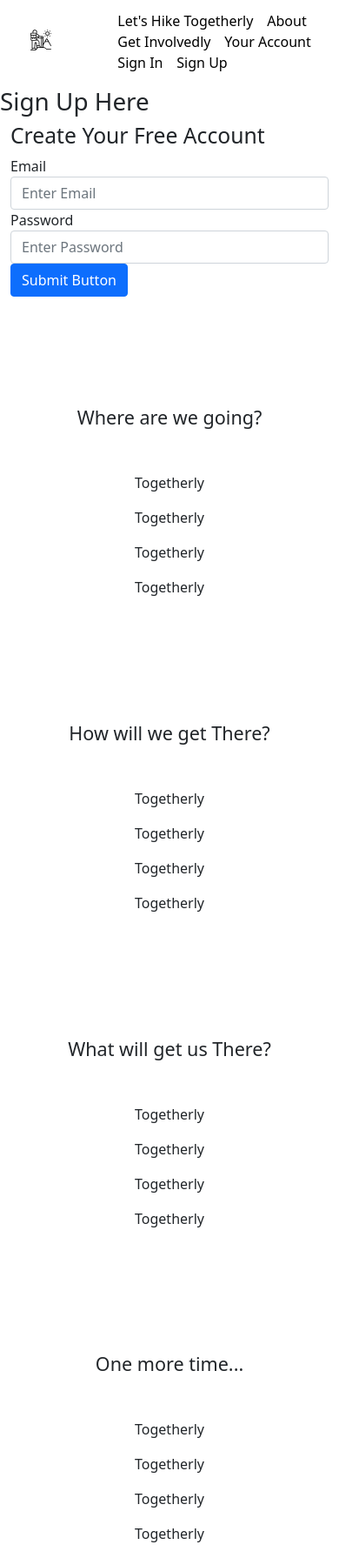
After one commit to backfromsolaris/CT_homework_week_5, a Flask app: page /signup in a window 390 px wide. The commit adds this page. Shown: the whole page at 87% size. Run offline with Flask 2, Linux system fonts and the light colour scheme; some libraries are stand-ins or nearby versions.

Commit message:
added auth blueprint, routed templates, extended into html, registered auth blueprint across app. created signup form, routed, GET method solidified.  Tues hw ready to submit.

```diff
--- a/hikes_inventory/__init__.py
+++ b/hikes_inventory/__init__.py
@@ -5,7 +5,8 @@
 # instantiate this as my entire application
 
 from flask import Flask
-# from config import Config
+from config import Config
+from .authentication.routes import auth
 
 # importing blueprint as var site, register blueprint below
 # whenever grabbing anything from entire flask inv specifically blueprints,
@@ -18,7 +19,9 @@ from .site.routes import site
 # __name__ takes on the directory it is inside of
 
 app = Flask(__name__)
+app.config.from_object(Config)
 
 
 # registering blueprint as denoted above
 app.register_blueprint(site)
+app.register_blueprint(auth)
--- /dev/null
+++ b/hikes_inventory/authentication/auth_templates/signup.html
@@ -0,0 +1,30 @@
+{% extends 'base.html' %}
+
+{% block content %}
+
+<h1>Sign Up Here</h1>
+<main class="container">
+    <div class="row">
+        <aside class="col-12 col-md-6">
+            <h2>Create Your Free Account</h2>
+            <!-- Most HTML produced by Flask Form Object -->
+            <form method="POST">
+                {{ form.hidden_tag() }}
+                <div class="form-group">
+                    <fieldset id="email-field">
+                        {{ form.email.label }}
+                        {{ form.email(class = "form-control", placeholder = "Enter Email") }}
+                    </fieldset>
+                    <fieldset id="password-field">
+                        {{ form.password.label }}
+                        {{ form.password(class = "form-control", placeholder = "Enter Password") }}
+                    </fieldset>
+
+                    <!-- Submit Field (button) here -->
+                    {{ form.submit_button(class = "btn btn-primary btn-block") }}
+                </div>
+            </form>
+        </aside>
+    </div>
+</main>
+{% endblock content %}
--- /dev/null
+++ b/hikes_inventory/authentication/routes.py
@@ -0,0 +1,21 @@
+from flask import Blueprint, render_template, request
+from hikes_inventory.forms import UserForm
+
+
+auth = Blueprint('auth', __name__, template_folder='auth_templates')
+
+
+
+@auth.route('/signup', methods = ['GET', 'POST'])
+def signup():
+    # instantiation of class created in forms.py, to be referenced in html as 'form'
+    form = UserForm()
+    if request.method == 'POST':
+        email = form.email.data
+        password = form.password.data
+        print([email, password])
+    return render_template('signup.html', form=form)
+
+@auth.route('/signin')
+def signin():
+    return render_template('signin.html')
--- /dev/null
+++ b/hikes_inventory/forms.py
@@ -0,0 +1,9 @@
+from flask_wtf import FlaskForm
+from wtforms import StringField, PasswordField, SubmitField
+from wtforms.validators import DataRequired, Email
+
+class UserForm(FlaskForm):
+    # email, password, submit attributes
+    email = StringField('Email', validators=[DataRequired(), Email()])
+    password = PasswordField('Password', validators=[DataRequired()])
+    submit_button = SubmitField()
--- a/hikes_inventory/templates/base.html
+++ b/hikes_inventory/templates/base.html
@@ -32,10 +32,10 @@
                 <a href="">
                     <li>Your Account</li>
                 </a>
-                <a href="">
+                <a href="{{ url_for('auth.signin') }}">
                     <li>Sign In</li>
                 </a>
-                <a href="">
+                <a href="{{ url_for('auth.signup') }}">
                     <li>Sign Up</li>
                 </a>
             </ul>
```
Also changed, not shown: config.py (+9 -0 lines), hikes_inventory/authentication/auth_templates/signin.html (added, +7 -0 lines).
